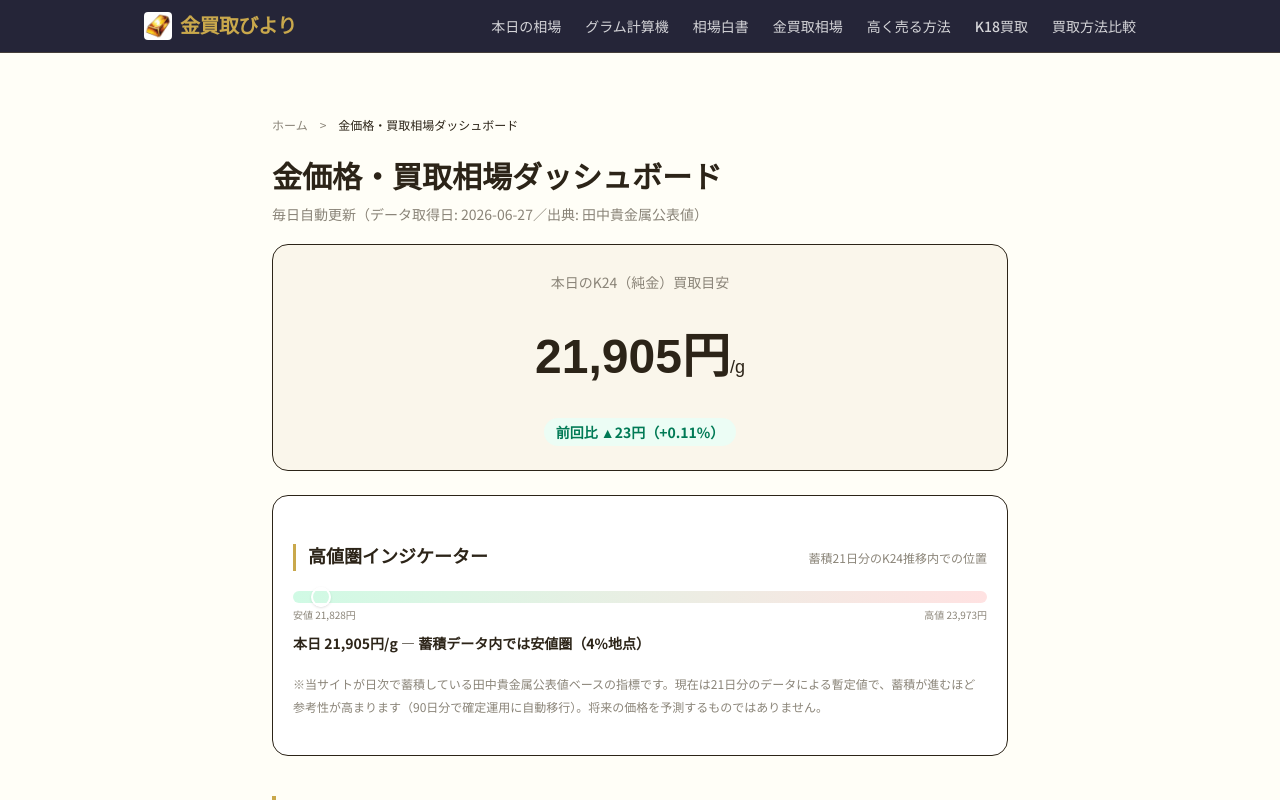
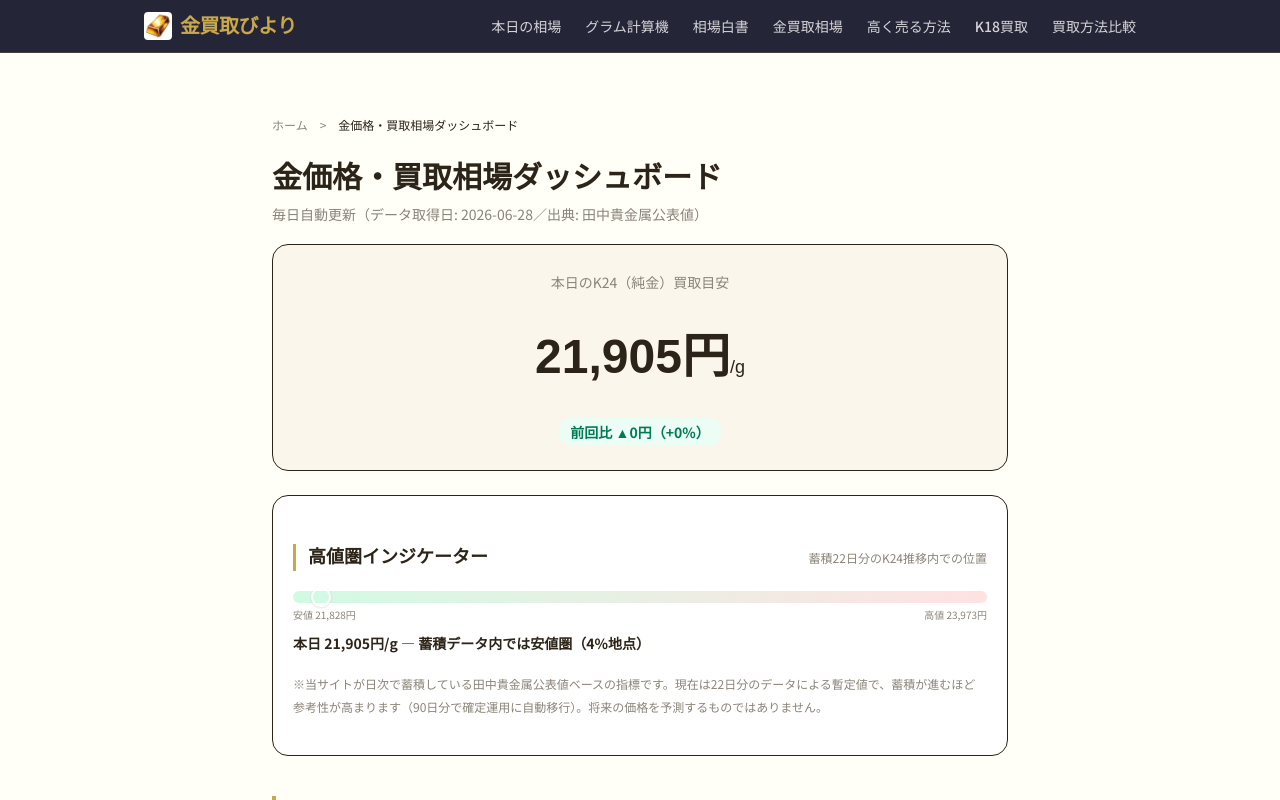
Before and after one commit to webmaster0818/kin-kaitori-biyori, a Next.js app: page /souba-dashboard in a window 1280 px wide. Shown: the top 800 px of the page. Built offline with nearby package versions, Linux system fonts and the light colour scheme; a web font is replaced by a local one.

Commit message:
Daily gold price data: 2026-06-28

```diff
--- a/data/gold-price-history/2026-06.json
+++ b/data/gold-price-history/2026-06.json
@@ -218,5 +218,16 @@
     "k18": 16429,
     "k14": 12778,
     "k10": 9127
+  },
+  {
+    "date": "2026-06-28",
+    "au_buyback": 22818,
+    "pt_buyback": 8945,
+    "ag_buyback": 319.22,
+    "k24": 21905,
+    "k22": 20080,
+    "k18": 16429,
+    "k14": 12778,
+    "k10": 9127
   }
 ]
--- a/data/gold-price-trend.json
+++ b/data/gold-price-trend.json
@@ -229,5 +229,16 @@
     "k18": 16429,
     "k14": 12778,
     "k10": 9127
+  },
+  {
+    "date": "2026-06-28",
+    "au_buyback": 22818,
+    "pt_buyback": 8945,
+    "ag_buyback": 319.22,
+    "k24": 21905,
+    "k22": 20080,
+    "k18": 16429,
+    "k14": 12778,
+    "k10": 9127
   }
 ]
--- a/data/gold-spot-prices.json
+++ b/data/gold-spot-prices.json
@@ -1,8 +1,8 @@
 {
-  "date": "2026-06-27",
+  "date": "2026-06-28",
   "source": "https://gold.tanaka.co.jp/commodity/souba/",
   "source_label": "田中貴金属",
-  "fetched_at": "2026-06-27T11:05:00.203987",
+  "fetched_at": "2026-06-28T11:05:01.145565",
   "tanaka_official": {
     "au_buyback_per_g": 22818,
     "au_retail_per_g": 23367,
--- a/public/widget.js
+++ b/public/widget.js
@@ -3,7 +3,7 @@
   if (!s) return;
   var box = document.createElement('div');
   box.setAttribute('style', 'box-sizing:border-box;max-width:320px;font-family:-apple-system,"Hiragino Sans","Noto Sans JP",sans-serif;border:1px solid #d9c58a;border-radius:12px;padding:14px 16px;background:linear-gradient(135deg,#fffdf5,#faf3df);color:#3a3326;line-height:1.5;');
-  box.innerHTML = '<div style="font-size:11px;color:#8a7a55;margin-bottom:4px;">本日の金買取相場の目安（2026-06-27・田中貴金属公表値より純度換算）</div>'
+  box.innerHTML = '<div style="font-size:11px;color:#8a7a55;margin-bottom:4px;">本日の金買取相場の目安（2026-06-28・田中貴金属公表値より純度換算）</div>'
     + '<div style="font-size:22px;font-weight:700;color:#9a7b2d;">K24 21,905円<span style="font-size:12px;font-weight:400;">/g</span></div>'
     + '<div style="font-size:13px;margin-top:2px;">K18 16,429円/g ・ K14 12,778円/g</div>'
     + '<div style="font-size:11px;margin-top:8px;"><a href="https://gold-biyori.com/souba-dashboard/" target="_blank" rel="noopener" style="color:#9a7b2d;text-decoration:underline;">金買取日和｜金価格ダッシュボード</a>（毎日自動更新）</div>'
```
